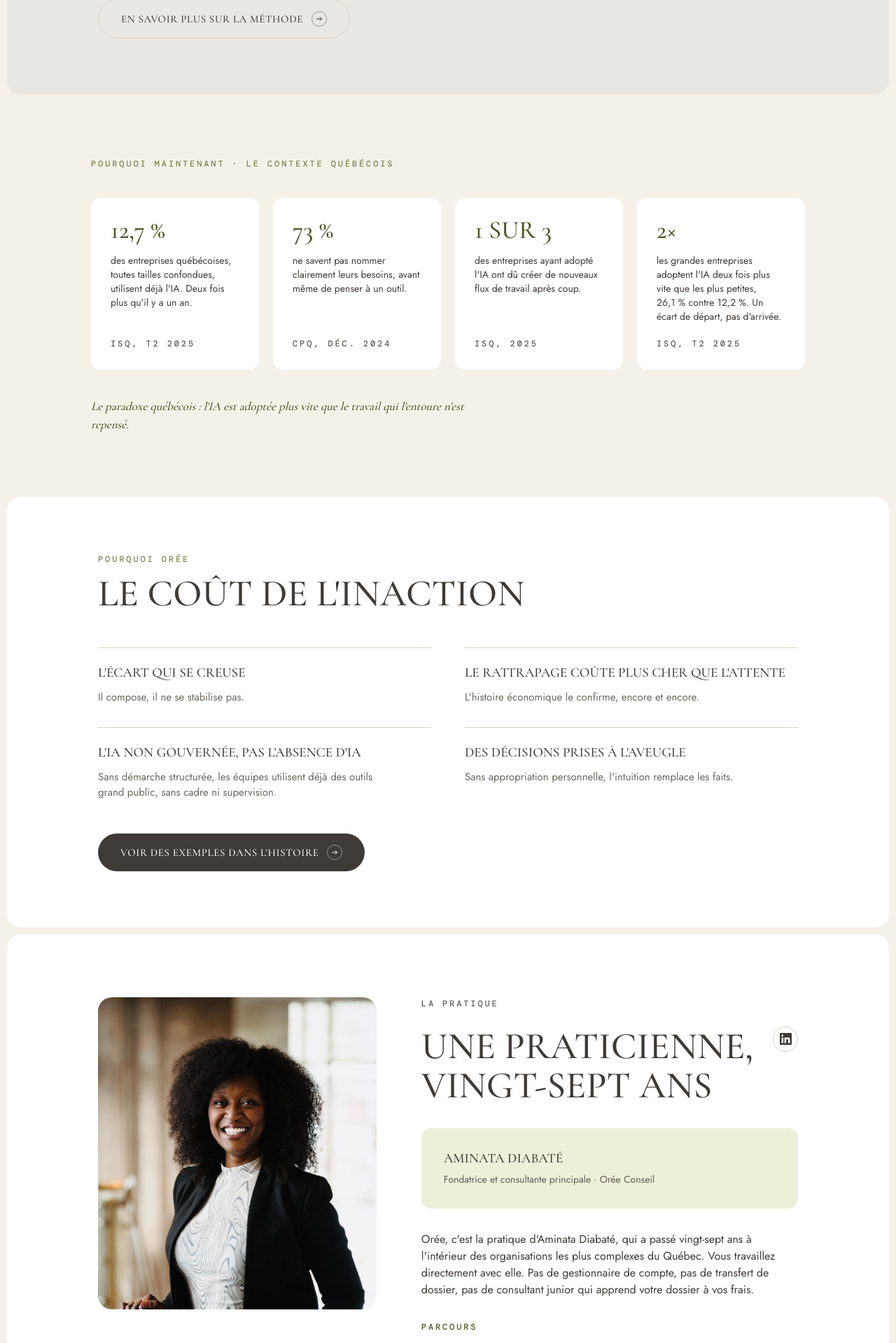
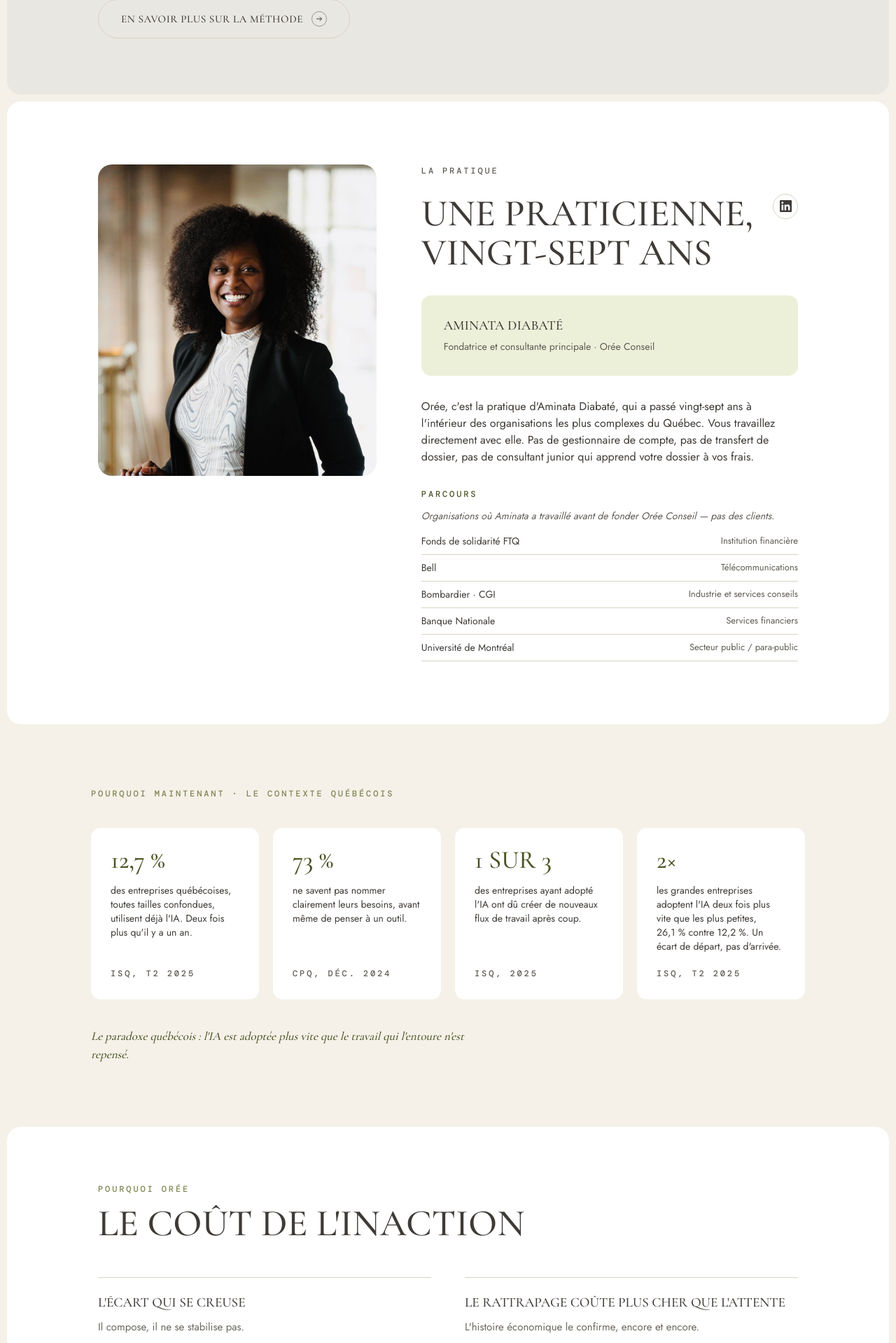
Before and after one commit to roatismiss/oree-ai, a Next.js app in the folder site/: page / in a window 1280 px wide. Shown: the part 1210-3129 px from the top of the page at 70% size. Built offline with nearby package versions, Linux system fonts and the light colour scheme; a web font is replaced by a local one.

Commit message:
Move bio section right after OREE method

```diff
--- a/site/components/pages/index.tsx
+++ b/site/components/pages/index.tsx
@@ -57,13 +57,13 @@ export function HomePage({ locale }: P) {
         <div id="method">
           <MethodGlance locale={locale} />
         </div>
+        <div id="bio">
+          <HomeBio locale={locale} />
+        </div>
         <div id="stats">
           <Stats locale={locale} />
         </div>
         <CostOfInaction locale={locale} />
-        <div id="bio">
-          <HomeBio locale={locale} />
-        </div>
         <WhyFirm locale={locale} />
         <div id="services">
           <PracticeAreas locale={locale} />
```
